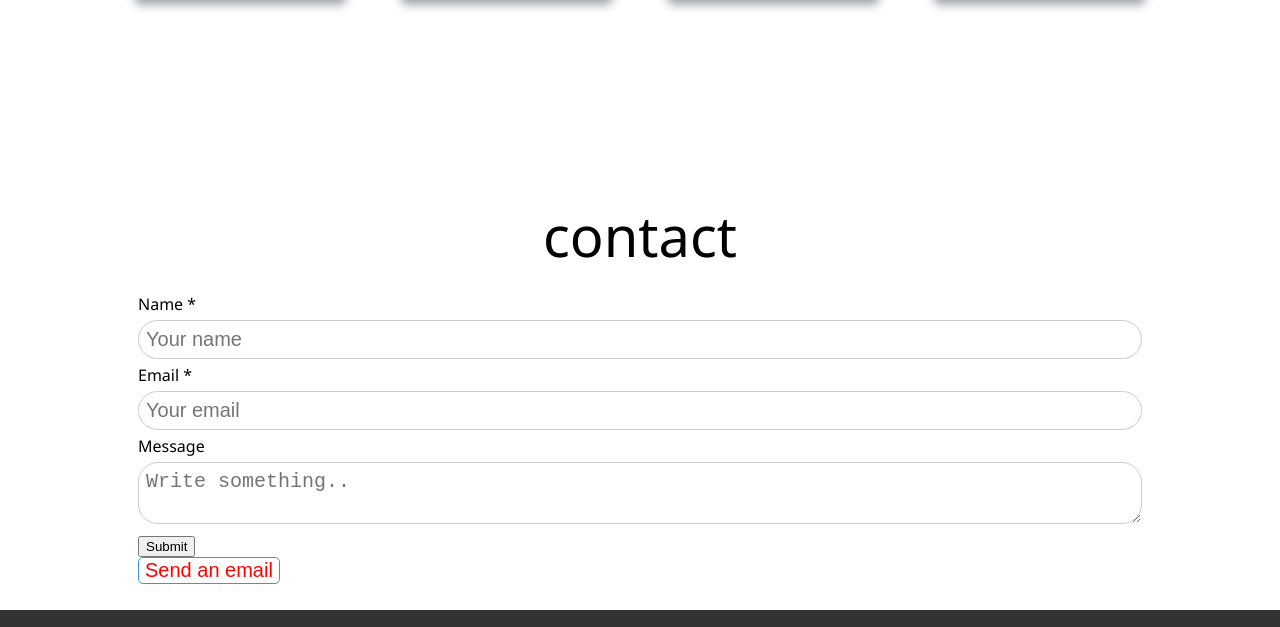
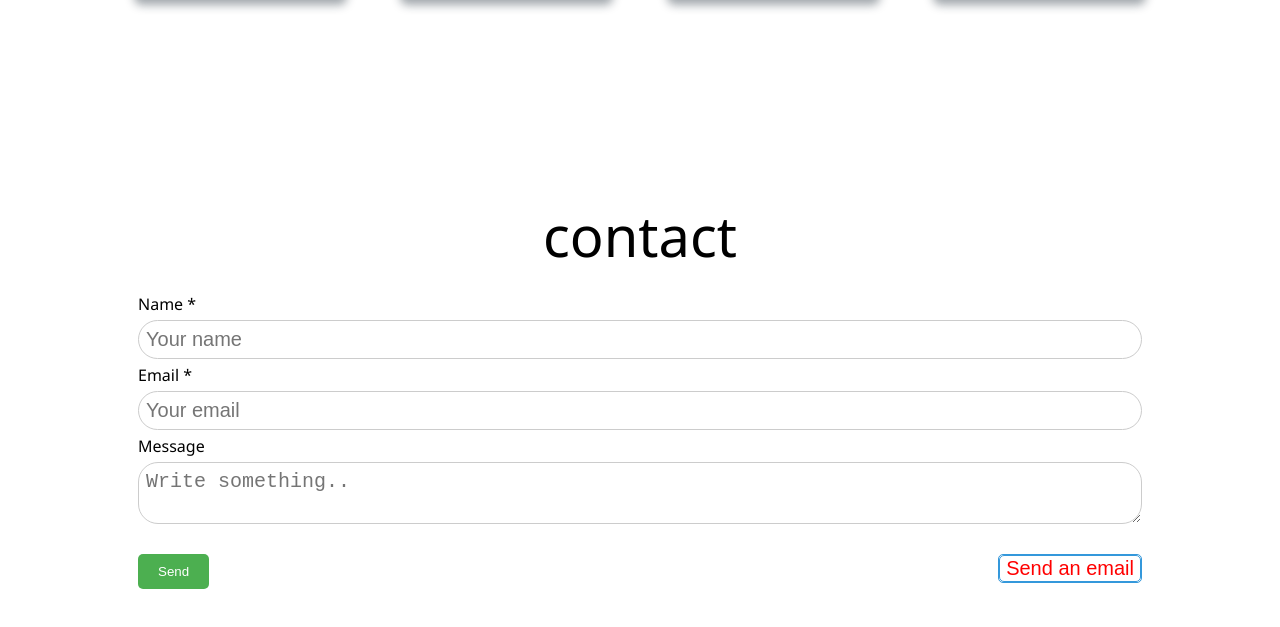
Before and after one commit to anamusna/My-Portfolio, a plain HTML site: page index.html in a window 1280 px wide. Shown: the part 2823-3450 px from the top of the page. Drawn offline with nearby package versions, Linux system fonts and the light colour scheme; animation ran at ten frames a second.

Commit message:
contact styles

```diff
--- a/index.html
+++ b/index.html
@@ -204,11 +204,13 @@
               <input type="text" name="email" class="email" id="email" placeholder="Your email" tabindex=2 required/>
               <span>Message</span>
               <textarea class="message" id="message" placeholder="Write something.." tabindex=5 required></textarea>
-              <button type="submit" tabindex=4>Submit</button>
-              <div class="btn" class="email-btn">
+          <div class="submitForm">
+              <button class="btn submit-btn" type="submit" name="submit" class="submit" tabindex=4>Send</button>
+              <div class="btn email-btn" >
                 <button class="btn-email" type="button" onclick="location.href='mailto:ansumana.d@yahoo.com'">
                   Send an email</button>
               </div>
+          </div>
             </form>
           </div>
     </section>
--- a/main.css
+++ b/main.css
@@ -317,6 +317,10 @@ textarea {
 textarea {
   padding: auto;
 }
+.submitForm{
+  justify-content: center;
+  margin: 20px auto;
+}
 .alert {
   margin-bottom: 1em;
   padding: 10px;
@@ -327,7 +331,7 @@ textarea {
   border-radius: 2.5px;
   display: none;
 }
-input[type="submit"] {
+button[type="submit"] {
   background-color: #4caf50;
   color: white;
   padding: 10px 20px;
@@ -336,7 +340,7 @@ input[type="submit"] {
   border-radius: 5px;
 }
 
-input[type="submit"]:hover {
+button[type="submit"]:hover {
   background-color: #45a049;
 }
 fieldset {
@@ -351,11 +355,22 @@ fieldset {
 label {
   float: left;
 }
+
 .email-btn {
   float: right;
   max-width: 200px;
   margin: auto;
   text-align: center;
+
+  border-radius: 5px;
+  border: 1px solid #3498db;
+  padding: 20px auto;
+  margin: auto;
+  font-size: 20px;
+  cursor: pointer;
+  color: green;
+  background: transparent;
+  max-width: 200px;
 }
 .btn-email {
   border-radius: 5px;
@@ -366,6 +381,8 @@ label {
   cursor: pointer;
   color: red;
   background: transparent;
+  float: right;
+  max-width: 200px;
   /*background-color: #4caf50;*/
 }
 .footer-content {
```
